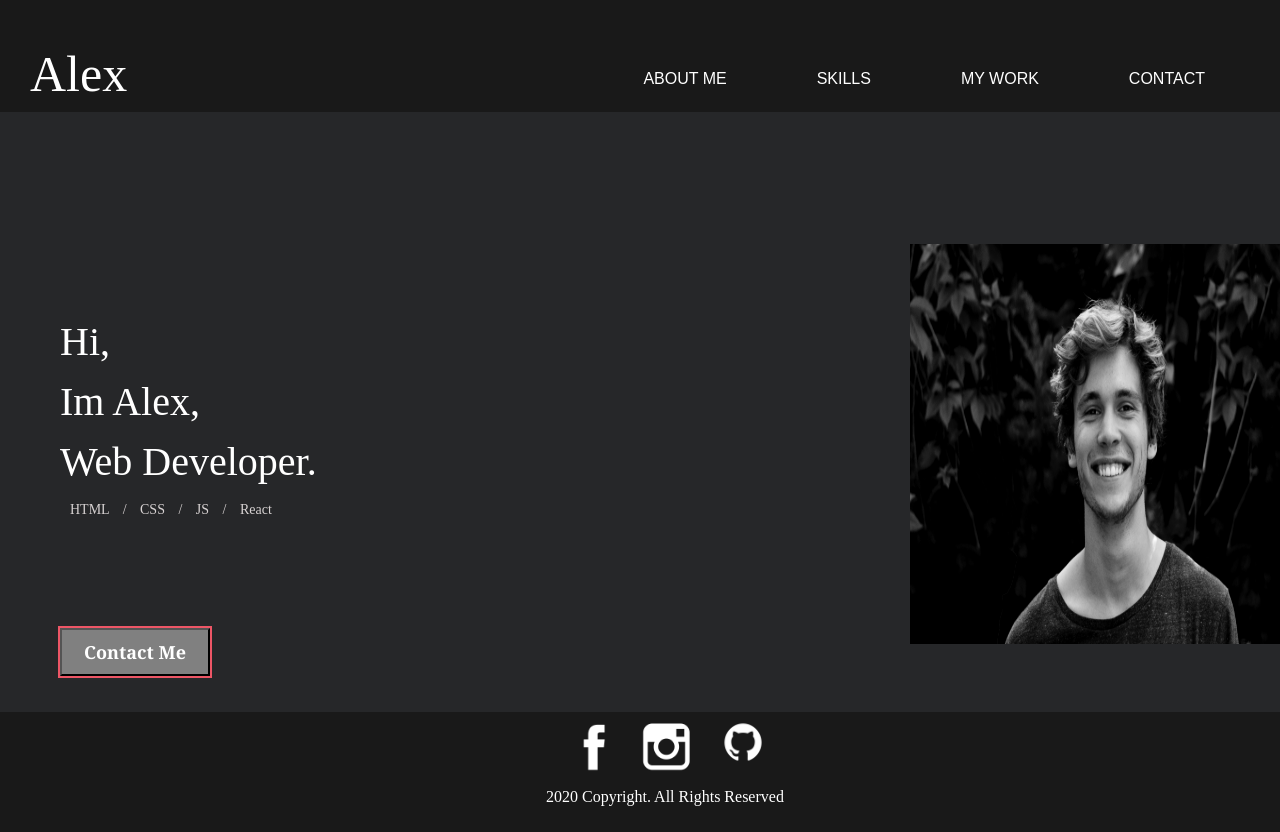
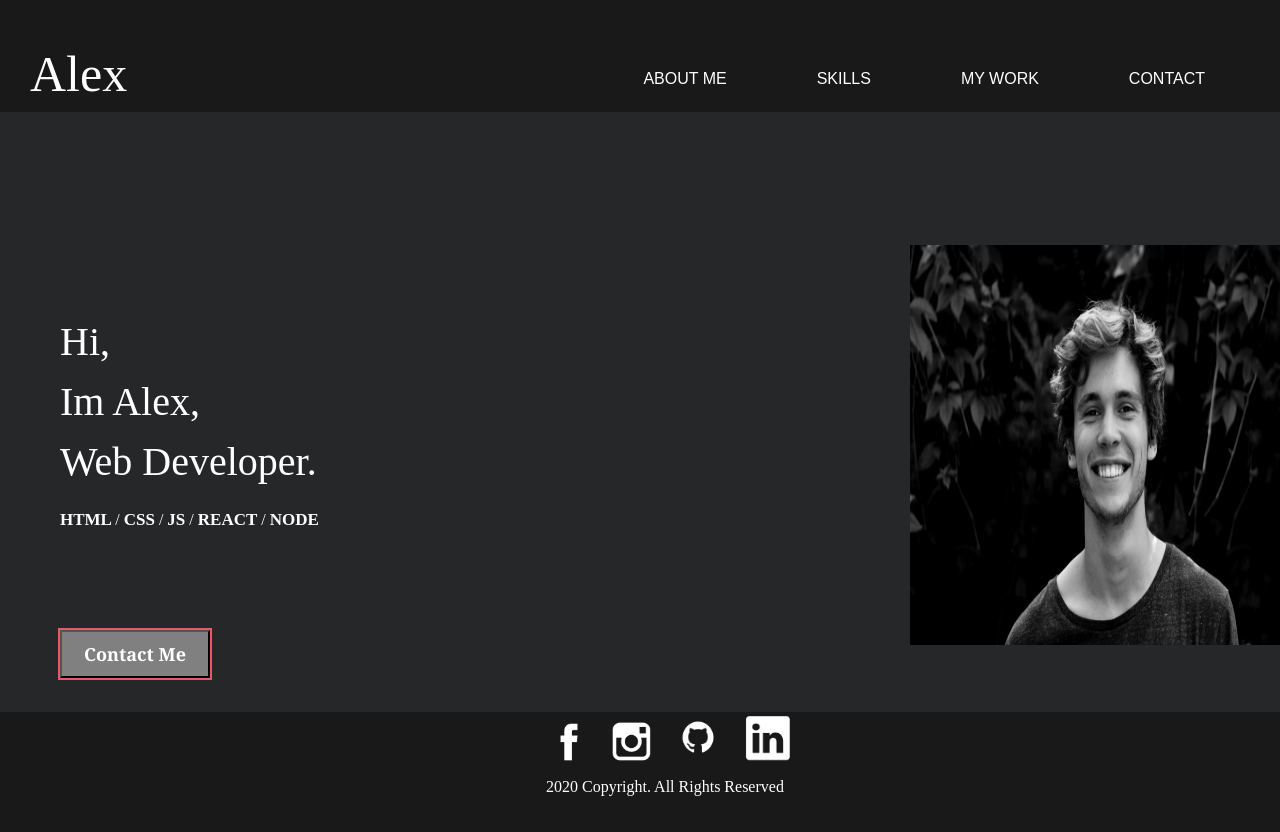
Before and after one commit to AlexIrina/Portfolio, a React (Create React App) app: page / in a window 1280 px wide. Shown: the top 832 px of the page. Built offline with nearby package versions, Linux system fonts and the light colour scheme.

Commit message:
added fill effect to skills spans

```diff
--- a/src/components/Footer.js
+++ b/src/components/Footer.js
@@ -2,6 +2,7 @@ import React from 'react';
 import facebook from '../images/facebook.png';
 import insta from '../images/insta.png';
 import github from '../images/github.png';
+import linkedIn from '../images/linkedIn.png';
 const Footer = () => {
   return (
     <footer>
@@ -29,6 +30,15 @@ const Footer = () => {
             <img src={github} alt='github' className='git-icon' />
           </a>
         </li>
+        <li>
+          <a
+            href='https://www.linkedin.com/in/alex-z-george/'
+            target='_blank'
+            rel='noopener noreferrer'
+          >
+            <img src={linkedIn} alt='linkedIn' className='linkedIn-icon' />
+          </a>
+        </li>
       </ul>
       <p>2020 Copyright. All Rights Reserved</p>
     </footer>
--- a/src/components/Main.js
+++ b/src/components/Main.js
@@ -14,7 +14,28 @@ const Main = () => {
             <br />
             Web Developer.
           </h1>
-          <p>HTML / CSS / JS / React</p>
+          <br />
+          <span data-text='HTML' id='html'>
+            {' '}
+            HTML{' '}
+          </span>
+          {''} / {''}
+          <span data-text='CSS' id='css'>
+            CSS
+          </span>{' '}
+          {''} / {''}
+          <span data-text='JS' id='js'>
+            JS
+          </span>{' '}
+          {''} / {''}
+          <span data-text='REACT' id='react'>
+            REACT
+          </span>
+          {''} / {''}
+          <span data-text='NODE' id='node'>
+            NODE
+          </span>
+          <br />
           <button className='contact-btn'>
             <Link to='/contact'>Contact Me </Link>
           </button>
--- a/src/styles.css
+++ b/src/styles.css
@@ -1,3 +1,11 @@
+:root {
+  --html-color: #e44e26;
+  --css-color: #1b73ba;
+  --js-color: #f6e017;
+  --react-color: #00d9ff;
+  --node-color: #6bc047;
+}
+
 * {
   box-sizing: border-box;
   margin: 0;
@@ -44,10 +52,97 @@ body {
   color: white;
   height: 75vh;
 }
+/* working here */
 
-.left {
-  /* outline: 2px solid red; */
+.left span {
+  position: relative;
+  width: 100vw;
 }
+
+span {
+  margin: 0;
+  padding: 0;
+  font-size: 17px;
+  color: white;
+  font-weight: 700;
+  overflow: hidden;
+  text-transform: uppercase;
+  text-align: center;
+  position: absolute;
+}
+/* html */
+#html:before {
+  width: 0;
+  color: var(--html-color);
+  overflow: hidden;
+  font-weight: 700;
+  position: absolute;
+  content: attr(data-text);
+  transition: all 0.9s;
+}
+
+#html:hover:before {
+  width: 94%;
+}
+/* css */
+#css:before {
+  width: 0;
+  color: var(--css-color);
+  overflow: hidden;
+  position: absolute;
+  content: attr(data-text);
+  transition: all 0.9s;
+}
+
+#css:hover:before {
+  width: 100%;
+}
+
+/* js */
+#js:before {
+  width: 0;
+  color: var(--js-color);
+  overflow: hidden;
+
+  position: absolute;
+  content: attr(data-text);
+  transition: all 0.9s;
+}
+
+#js:hover:before {
+  width: 100%;
+}
+/* react */
+#react:before {
+  width: 0;
+  color: var(--react-color);
+  overflow: hidden;
+
+  position: absolute;
+  content: attr(data-text);
+  transition: all 0.9s;
+}
+
+#react:hover:before {
+  width: 100%;
+}
+
+/* NODE */
+#node:before {
+  width: 0;
+  color: var(--node-color);
+  overflow: hidden;
+
+  position: absolute;
+  content: attr(data-text);
+  transition: all 0.9s;
+}
+
+#node:hover:before {
+  width: 100%;
+}
+
+/* end */
 .intro {
   display: grid;
   grid-template-columns: minmax(700px, auto) minmax(700px, auto);
@@ -241,7 +336,6 @@ button a {
 
 form {
   width: 600px;
-
   padding: 10px 30px;
   height: 500px;
   grid-row: 3/4;
@@ -332,12 +426,53 @@ li img {
 }
 .git-icon {
   height: auto;
-  width: 60px;
+  width: 50px;
 }
 
 .insta-icon,
 .facebook-icon {
   /* outline: 1px solid blue; */
   height: auto;
-  width: 53px;
+  width: 43px;
 }
+
+@keyframes stroke-rainbow {
+  0% {
+    border-color: var(--main-front-color);
+    -webkit-text-stroke-color: var(--main-front-color);
+  }
+  25% {
+    border-color: var(--second-front-color);
+    -webkit-text-stroke-color: var(--second-front-color);
+  }
+  50% {
+    border-color: var(--third-front-color);
+    -webkit-text-stroke-color: var(--third-front-color);
+  }
+  75% {
+    border-color: var(--second-front-color);
+    -webkit-text-stroke-color: var(--second-front-color);
+  }
+  100% {
+    border-color: var(--main-front-color);
+    -webkit-text-stroke-color: var(--main-front-color);
+  }
+}
+
+@keyframes text-rainbow {
+  0% {
+    color: var(--main-front-color);
+  }
+  25% {
+    color: var(--second-front-color);
+  }
+  50% {
+    color: var(--third-front-color);
+  }
+  75% {
+    color: var(--second-front-color);
+  }
+  100% {
+    color: var(--main-front-color);
+  }
+}
```
Also changed, not shown: src/images/linkedIn.png (added).
